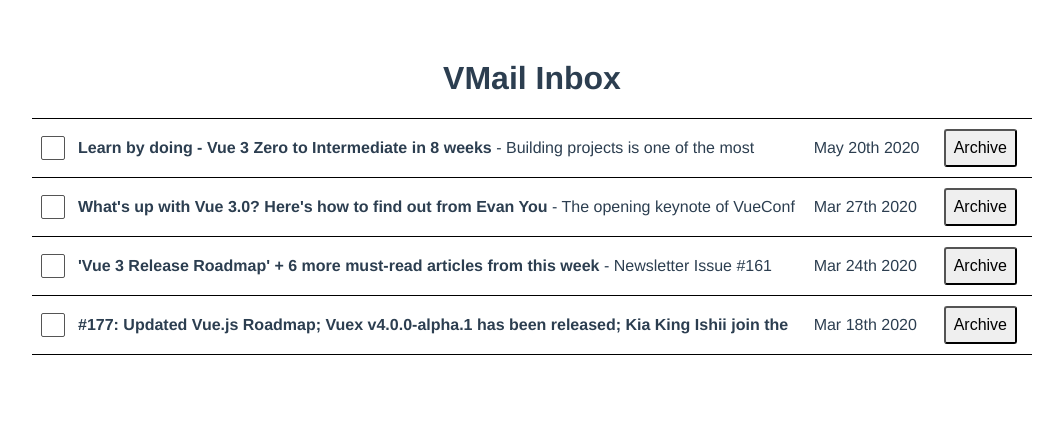
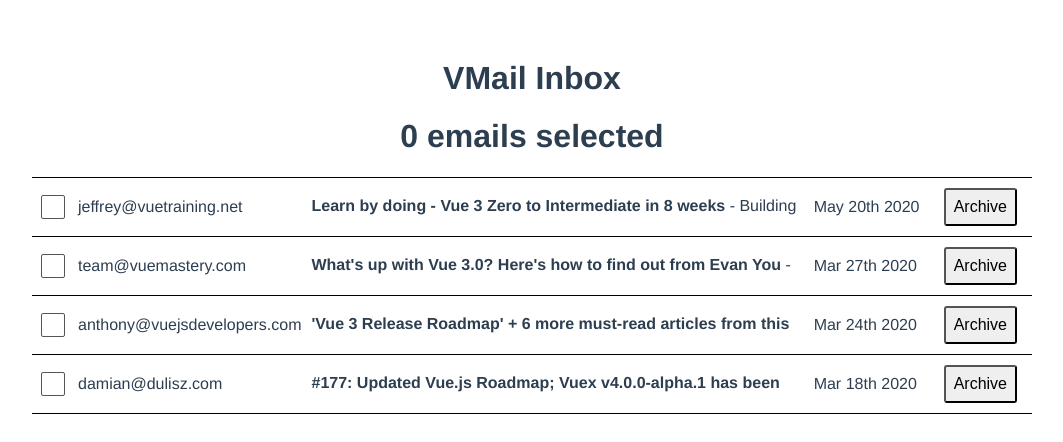
Before and after one commit to kjkorea-dev/learning_vuemastery_build-gmail-clone-vue3, a Vue app: page / in a window 1280 px wide. Shown: the top 442 px of the page, without its empty margins (108-1171 px from the left). Built offline with nearby package versions, Linux system fonts and the light colour scheme; data requests are answered from the project's data file.

Commit message:
Multi-select with Reactive Sets

```diff
--- a/src/components/MailTable.vue
+++ b/src/components/MailTable.vue
@@ -1,17 +1,25 @@
 <template>
+  <h1>{{ emailSelection.emails.size }} emails selected</h1>
   <table class="mail-table">
     <tr
       v-for="email in unarchivedEmails"
       :key="email.id"
       :class="['clickable', email.read ? 'read' : '']"
     >
-      <td><input type="checkbox" /></td>
+      <td>
+        <input
+          type="checkbox"
+          @click="emailSelection.toggle(email)"
+          :checked="emailSelection.emails.has(email)"
+        />
+      </td>
+      <td @click="openEmail(email)">{{ email.from }}</td>
       <td @click="openEmail(email)">
         <p>
           <strong>{{ email.subject }}</strong> - {{ email.body }}
         </p>
       </td>
-      <td class="date">
+      <td class="date" @click="openEmail(email)">
         {{ format(new Date(email.sentAt), 'MMM do yyyy') }}
       </td>
       <td><button @click="archiveEmail(email)">Archive</button></td>
@@ -24,7 +32,7 @@
 
 <script>
 import { format } from 'date-fns'
-import { ref } from 'vue'
+import { ref, reactive } from 'vue'
 import axios from 'axios'
 import MailView from '@/components/MailView.vue'
 import ModalView from '@/components/ModalView.vue'
@@ -32,13 +40,28 @@
 export default {
   async setup() {
     const emails = ref([])
-    const openedEmail = ref(null)
     const response = await axios.get('http://localhost:3000/emails')
     emails.value = response.data
+    const openedEmail = ref(null)
+
+    let selected = reactive(new Set())
+    const emailSelection = {
+      emails: selected,
+      toggle(email) {
+        if (selected.has(email)) {
+          selected.delete(email)
+        } else {
+          selected.add(email)
+        }
+        console.log(selected)
+      },
+    }
+
     return {
       format,
       emails,
       openedEmail,
+      emailSelection,
     }
   },
   components: {
```
